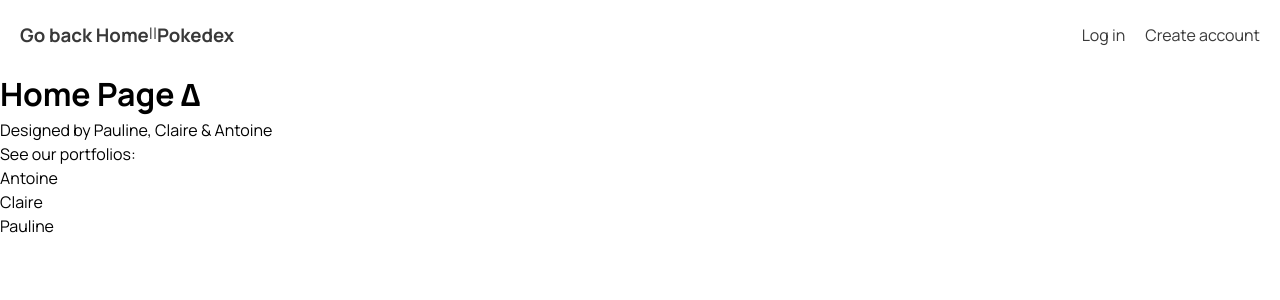
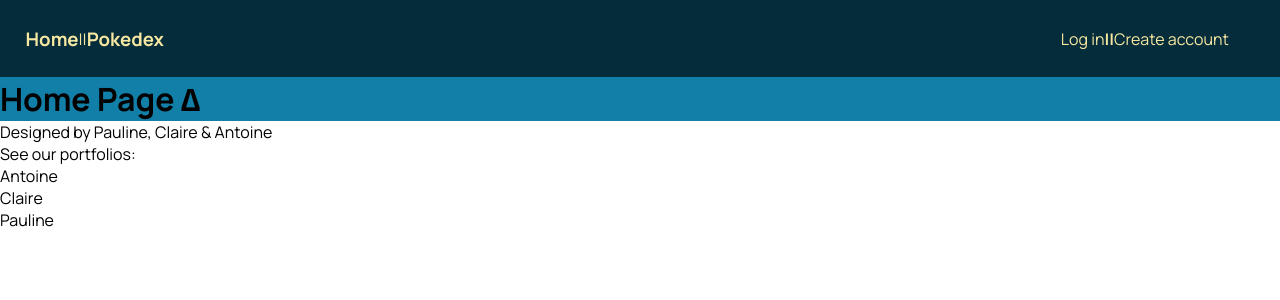
Before and after one commit to skiimcdogg/Project-Pokedex-Client, a React (Create React App) app: page / in a window 1280 px wide. Shown: the top 300 px of the page. Built offline with nearby package versions, Linux system fonts and the light colour scheme; no server answers.

Commit message:
some css

```diff
--- a/src/components/NavMain.jsx
+++ b/src/components/NavMain.jsx
@@ -18,44 +18,49 @@ const NavMain = (props) => {
         console.log(error);
       });
   }
-
+// rgb(17, 127, 167)
   return (
-    <nav className="NavMain">
+    <nav className="nav-main">
       <div className="first-div">
         <NavLink exact to="/">
-        <h3 className="logo">Go back Home</h3>
+          <h3 className="link-home">Home</h3>
         </NavLink>
         ||
         <NavLink exact to="/pokedex">
-        <h3 className="logo">Pokedex</h3>
+          <h3 className="link-pokedex">Pokedex</h3>
         </NavLink>
       </div>
-
+      <div className="singnin-signup">
         <ul className="nav-list">
           {context.isLoggedIn && (
             <React.Fragment>
               <li>
                 <NavLink to="/profile">
-                {context.user &&
-               <img className="profile-img" src={context.user.avatar}/>}
+                  {context.user && (
+                    <img className="profile-img" src={context.user.avatar} />
+                  )}
                 </NavLink>
               </li>
               <li>
-              <p onClick={handleLogout}>Logout</p>
+                <p className="logout" onClick={handleLogout}>Logout</p>
               </li>
             </React.Fragment>
           )}
+          <div className="signin-snippet">
           {!context.isLoggedIn && (
             <React.Fragment>
               <li>
-              <NavLink to="/signin">Log in</NavLink>
+              <p className="account"> <NavLink to="/signin">Log in</NavLink> </p>
               </li>
+             <b>||</b>
               <li>
                <NavLink to="/signup">Create account</NavLink>
               </li>
             </React.Fragment>
           )}
+          </div>
         </ul>
+      </div>
     </nav>
   );
 };
--- a/src/pages/Home.jsx
+++ b/src/pages/Home.jsx
@@ -7,7 +7,9 @@ class Home extends React.Component {
     return (
       <div>
         <NavMain />
+      <div className="home-page">
         <h1>Home Page ∆</h1>
+      </div>
         <Footer />
       </div>
     );
--- a/src/styles/NavMain.css
+++ b/src/styles/NavMain.css
@@ -1,32 +1,51 @@
-.NavMain {
-  background-color: transparent;
-  color: rgb(57, 57, 57);
+.nav-main {
+  background-color: rgb(4,44,59);
   display: flex;
+  flex-direction: row;
+  justify-content: space-between;
   align-items: center;
-  padding: 20px;
-  height: 70px;
+  padding-right: 4%;
+  padding-left: 2%;
+  padding-top: 2%;
+  padding-bottom: 2%;
+  color: rgb(247,232,161);
+  box-shadow: 0 4px 20px -2px rgb(235,128,76);
+}
+
+.profile-img {
+  width: 100%;
+  height: 100%;
+  border-radius: 50%;
+  padding-right: 1%;
 }
 
 .first-div {
   display: flex;
+  align-items: center;
+}
+
+.logout {
+  cursor: pointer;
+  margin-left: 10px;
+}
+
+
+.nav-list {
+  display: flex;
+  align-items: center;
   justify-content: space-between;
 }
 
-.NavMain .nav-list {
-  margin-left: auto;
-  display: flex;
+.nav-list > li {
+  max-width: 50px;
 }
 
-.NavMain .nav-list li:not(:last-child) {
-  margin-right: 20px;
+.nav-list + li {
+  margin-right: 5%;
 }
 
-.profile-img {
-  max-height: 40px;
-  max-width: 40px;
-  border-radius: 50%;
+.signin-snippet {
+  display: flex;
+  justify-content: space-between;
+  align-items: center;
 }
-
-.NavMain p {
-  cursor: pointer;
-}
--- a/src/styles/global.css
+++ b/src/styles/global.css
@@ -18,3 +18,8 @@ a {
 ul {
   list-style-type: none;
 }
+
+.home-page {
+  background-color: rgb(17, 127, 167);
+  z-index: -1;
+}
--- a/src/styles/reset.css
+++ b/src/styles/reset.css
@@ -1 +1 @@
-*,*::before,*::after{box-sizing:border-box}ul[class],ol[class]{padding:0}body,h1,h2,h3,h4,p,ul[class],ol[class],figure,blockquote,dl,dd{margin:0}html{scroll-behavior:smooth}body{min-height:100vh;text-rendering:optimizeSpeed;line-height:1.5}ul[class],ol[class]{list-style:none}a:not([class]){text-decoration-skip-ink:auto}img{max-width:100%;display:block}article>*+*{margin-top:1em}input,button,textarea,select{font:inherit}img:not([alt]){filter:blur(0px)}@media(prefers-reduced-motion:reduce){*{animation-duration:.01ms !important;animation-iteration-count:1 !important;transition-duration:.01ms !important;scroll-behavior:auto !important}}
+/* *,*::before,*::after{box-sizing:border-box}ul[class],ol[class]{padding:0}body,h1,h2,h3,h4,p,ul[class],ol[class],figure,blockquote,dl,dd{margin:0}html{scroll-behavior:smooth}body{min-height:100vh;text-rendering:optimizeSpeed;line-height:1.5}ul[class],ol[class]{list-style:none}a:not([class]){text-decoration-skip-ink:auto}img{max-width:100%;display:block}article>*+*{margin-top:1em}input,button,textarea,select{font:inherit}img:not([alt]){filter:blur(0px)}@media(prefers-reduced-motion:reduce){*{animation-duration:.01ms !important;animation-iteration-count:1 !important;transition-duration:.01ms !important;scroll-behavior:auto !important}} */
```
Lines whose indentation alone changed are shown as unchanged.
